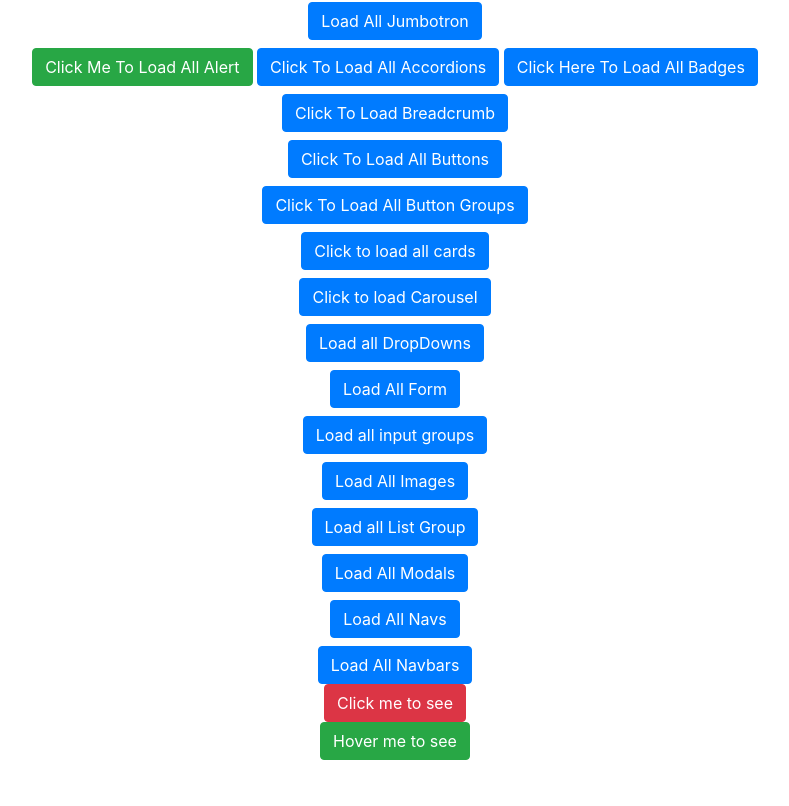
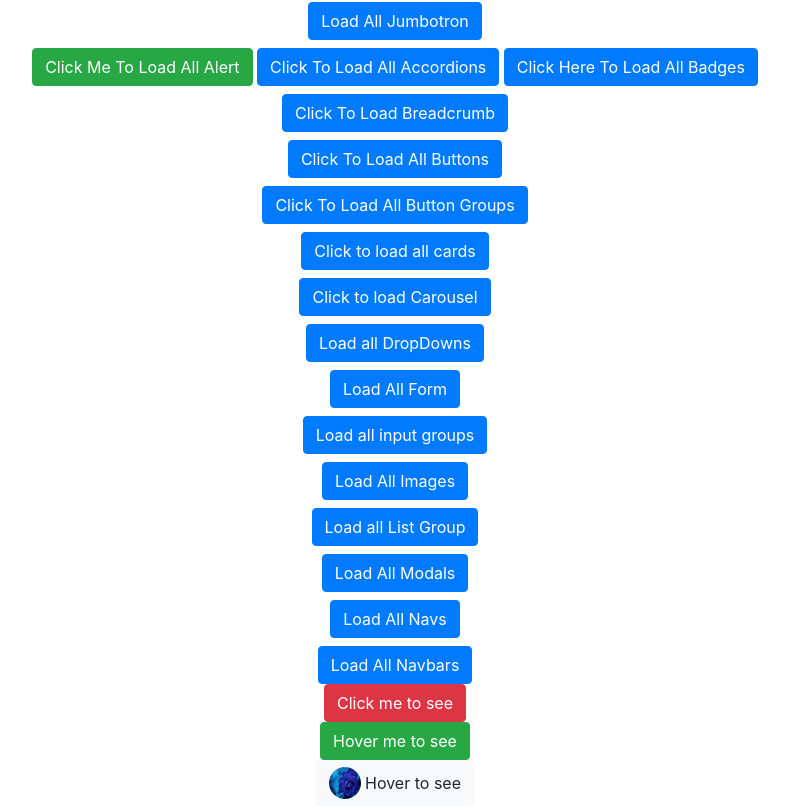
Before and after one commit to Khwajapasha/Boosrtrap-Practice, a React (Create React App) app: page / in a window 1280 px wide. Shown: the part 178-984 px from the top of the page, without its empty margins (245-1034 px from the left). Before the commit the page ends 938 px from the top, so only its background shows below. Built offline with nearby package versions, Linux system fonts and the light colour scheme.

Commit message:
Customizing overlay behavior

```diff
--- a/src/Component/MainBodySection/OverlayComponent/AllOverlay.jsx
+++ b/src/Component/MainBodySection/OverlayComponent/AllOverlay.jsx
@@ -1,12 +1,14 @@
 import React from "react";
 import { OverlayBasicExample } from "./OverlayBasicExample";
 import { OverlayTriggerComp } from "./OverlayTriggerComp";
+import { OverlayCustomizingOverlayBehavior } from "./OverlayCustomizingOverlayBehavior";
 
 export const AllOverlay = () => {
   return (
     <div>
       <OverlayBasicExample />
       <OverlayTriggerComp />
+      <OverlayCustomizingOverlayBehavior />
     </div>
   );
 };
--- /dev/null
+++ b/src/Component/MainBodySection/OverlayComponent/OverlayCustomizingOverlayBehavior.jsx
@@ -0,0 +1,28 @@
+import React from "react";
+import { OverlayTrigger, Image, Button, Tooltip } from "react-bootstrap";
+export const OverlayCustomizingOverlayBehavior = () => {
+  return (
+    <div>
+      <OverlayTrigger
+        placement="top"
+        overlay={<Tooltip id="button-tooltip-2">Check out this avatar</Tooltip>}
+      >
+        {({ ref, ...triggerHandler }) => (
+          <Button
+            variant="light"
+            {...triggerHandler}
+            className="d-inline-flex align-items-center"
+          >
+            <Image
+              ref={ref}
+              roundedCircle
+              src="/Assets/BlueRose.jpg"
+              style={{ width: "2rem", height: "2rem" }}
+            />
+            <span className="ml-1">Hover to see</span>
+          </Button>
+        )}
+      </OverlayTrigger>
+    </div>
+  );
+};
```
